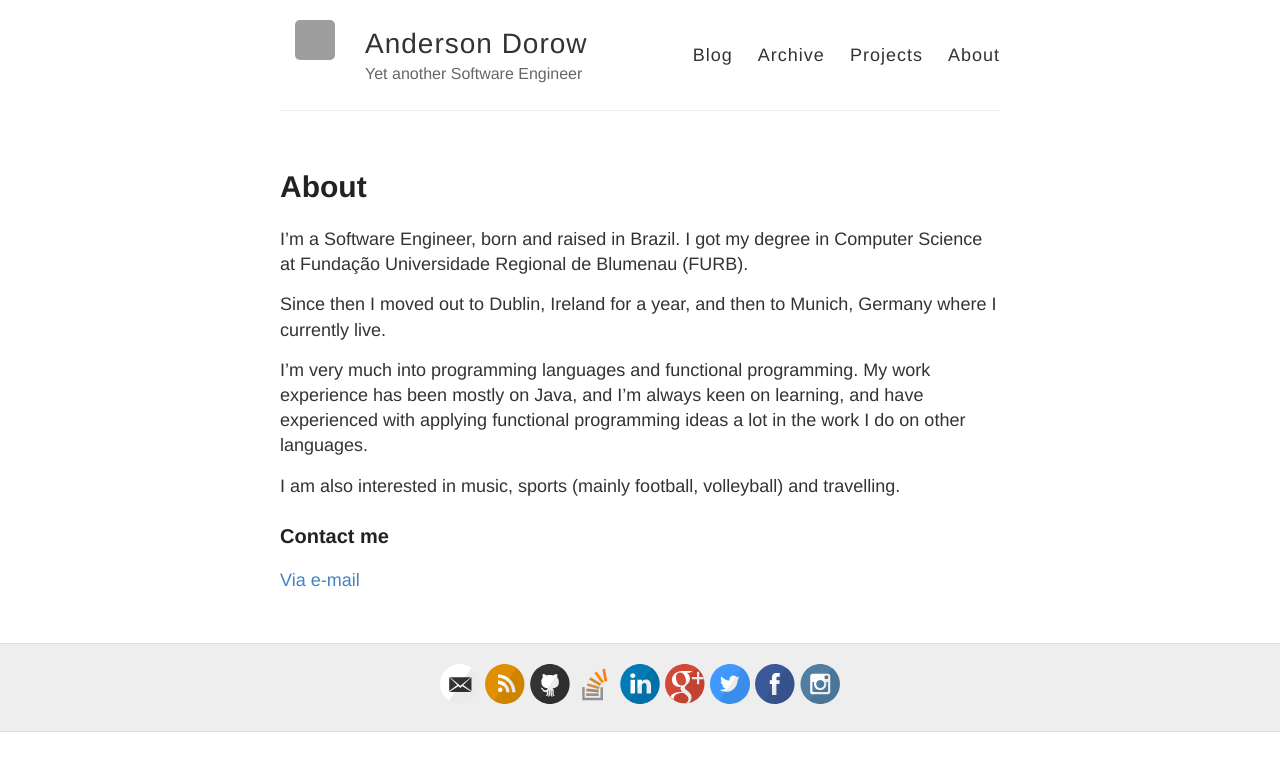
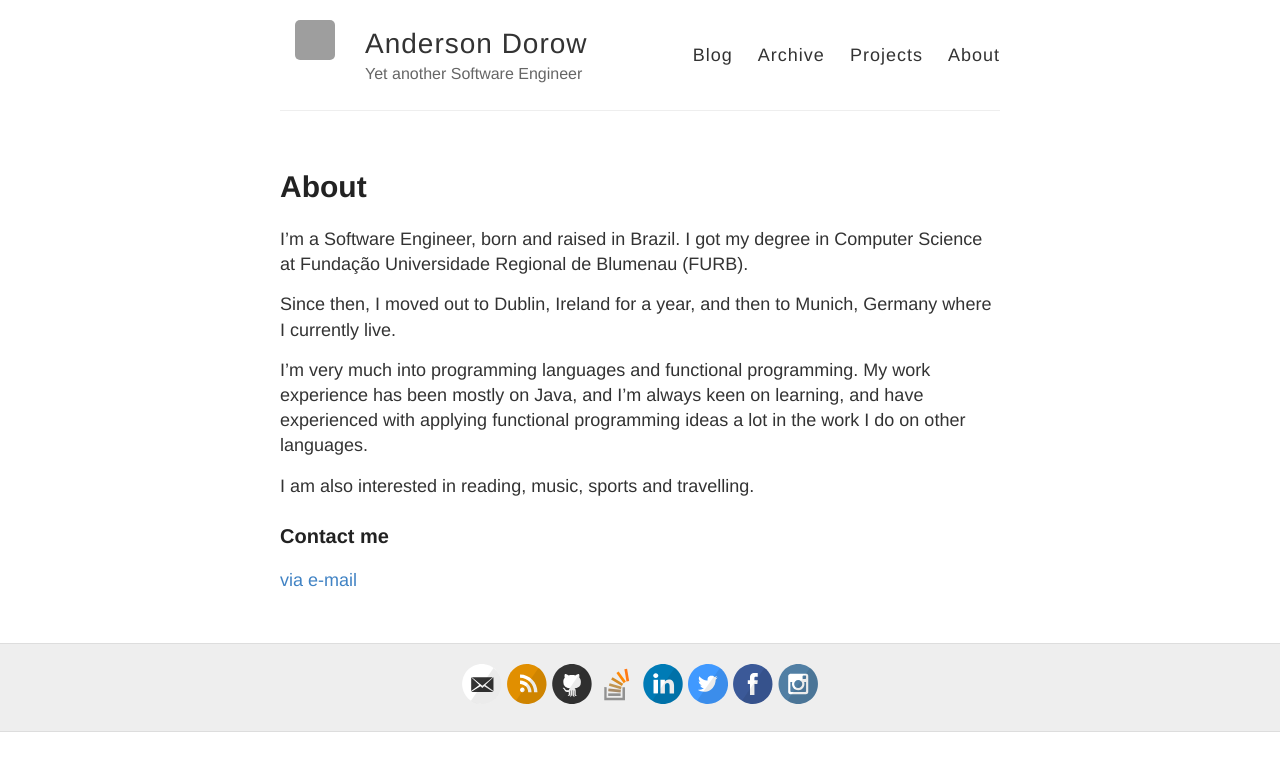
Before and after one commit to adorow/adorow.github.io, a Jekyll site: the page built from about/index.md, in a window 1280 px wide. Shown: the top 771 px of the page. Built offline with Jekyll 4.4.1, drawn with Linux system fonts in a browser that asks for light colours; grey boxes are pictures that could not be loaded.

Commit message:
:bathtub: cleaning up googleplus

```diff
--- a/_config.yml
+++ b/_config.yml
@@ -28,7 +28,6 @@ footer-links:
   twitter: adorow
   stackoverflow: users/4481812/anderson-dorow
   youtube: # channel/<your_long_string> or user/<user-name>
-  googleplus: +AndersonDorow
 
 
 # Enter your Disqus shortname (not your username) to enable commenting on posts
--- a/_includes/svg-icons.html
+++ b/_includes/svg-icons.html
@@ -3,7 +3,6 @@
 {% if site.footer-links.github %}<a href="https://github.com/{{ site.footer-links.github }}"><i class="svg-icon github"></i></a>{% endif %}
 {% if site.footer-links.stackoverflow %}<a href="http://stackoverflow.com/{{ site.footer-links.stackoverflow }}"><i class="svg-icon stackoverflow"></i></a>{% endif %}
 {% if site.footer-links.linkedin %}<a href="https://www.linkedin.com/in/{{ site.footer-links.linkedin }}"><i class="svg-icon linkedin"></i></a>{% endif %}
-{% if site.footer-links.googleplus %}<a href="https://plus.google.com/{{ site.footer-links.googleplus }}"><i class="svg-icon googleplus"></i></a>{% endif %}
 {% if site.footer-links.youtube %}<a href="https://youtube.com/{{ site.footer-links.youtube }}"><i class="svg-icon youtube"></i></a>{% endif %}
 {% if site.footer-links.twitter %}<a href="https://www.twitter.com/{{ site.footer-links.twitter }}"><i class="svg-icon twitter"></i></a>{% endif %}
 {% if site.footer-links.facebook %}<a href="https://www.facebook.com/{{ site.footer-links.facebook }}"><i class="svg-icon facebook"></i></a>{% endif %}
--- a/about/index.md
+++ b/about/index.md
@@ -5,12 +5,12 @@ title: About
 
 I'm a Software Engineer, born and raised in Brazil. I got my degree in Computer Science at Fundação Universidade Regional de Blumenau (FURB).
 
-Since then I moved out to Dublin, Ireland for a year, and then to Munich, Germany where I currently live.
+Since then, I moved out to Dublin, Ireland for a year, and then to Munich, Germany where I currently live.
 
 I'm very much into programming languages and functional programming. My work experience has been mostly on Java, and I'm always keen on learning, and have experienced with applying functional programming ideas a lot in the work I do on other languages.
 
-I am also interested in music, sports (mainly football, volleyball) and travelling.
+I am also interested in reading, music, sports and travelling.
 
 ### Contact me
 
-[Via e-mail](mailto:{{ site.email }})
+[via e-mail](mailto:{{ site.email }})
```
